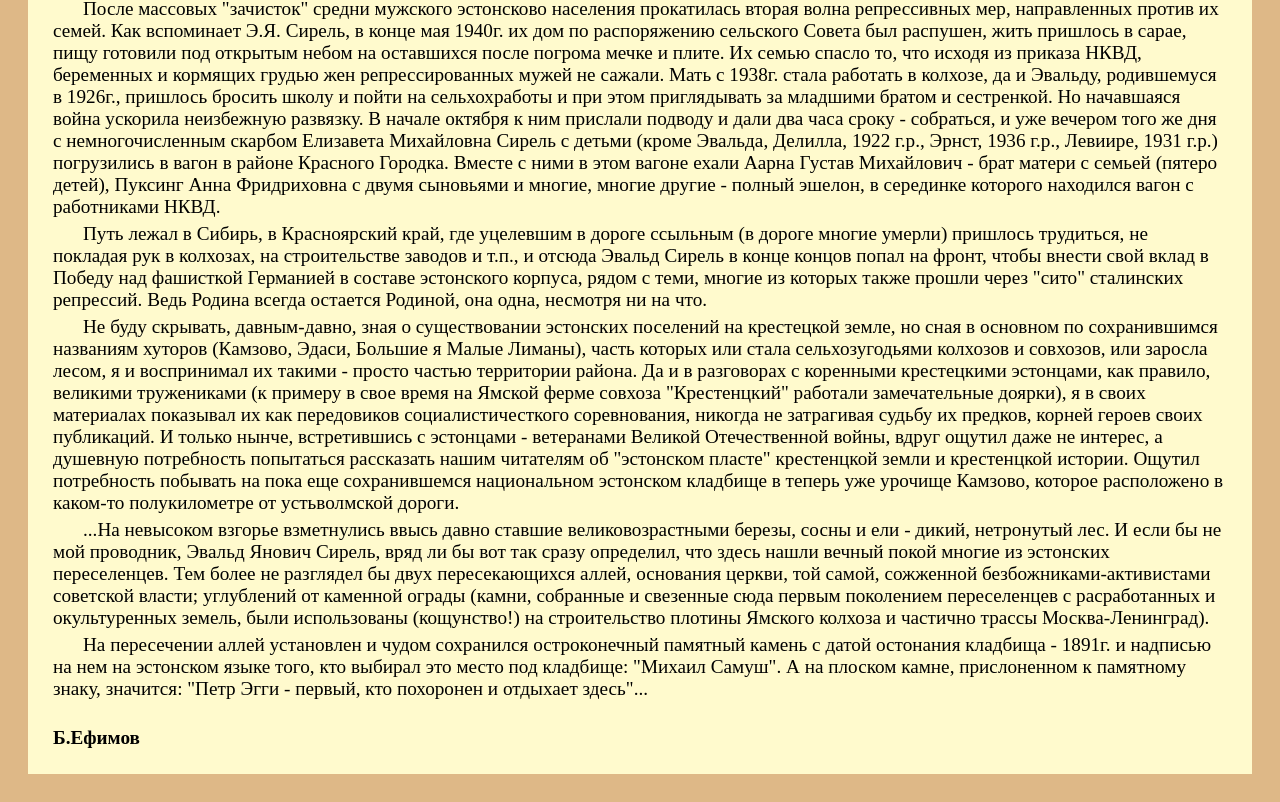
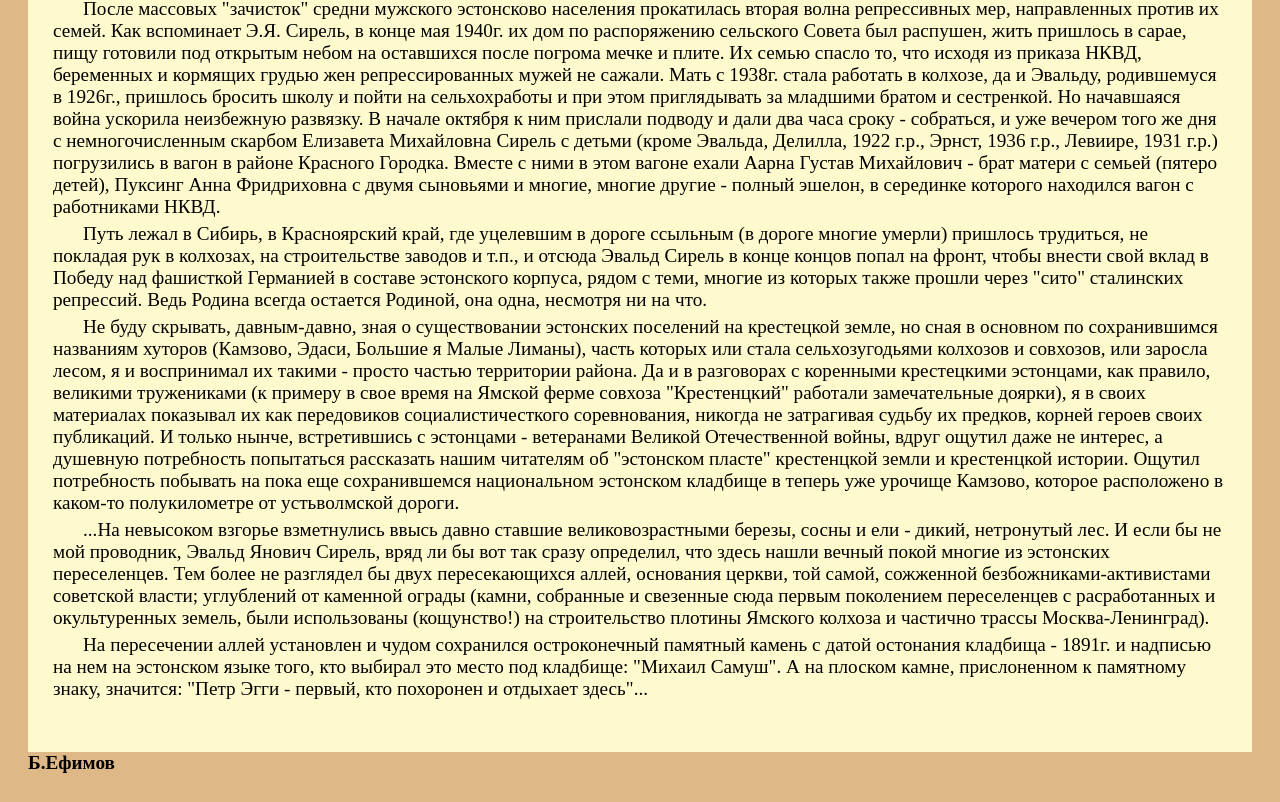
Before and after one commit to nata1993/krestso, a plain HTML site: page index.html in a window 1280 px wide. Shown: the part 3344-4146 px from the top of the page. Drawn offline with Linux system fonts and the light colour scheme.

Commit message:
Author HTML change.

```diff
--- a/css.css
+++ b/css.css
@@ -32,6 +32,10 @@ body {
   text-align: left;
 }
 
+.author {
+  text-align: left;
+}
+
 p {
   margin-top: 5px;
   margin-bottom: 5px;
--- a/index.html
+++ b/index.html
@@ -265,6 +265,8 @@
 
 
       <br>
+    </div>
+    <div class="author">
       <strong>Б.Ефимов</strong>
     </div>
   </div>
```
